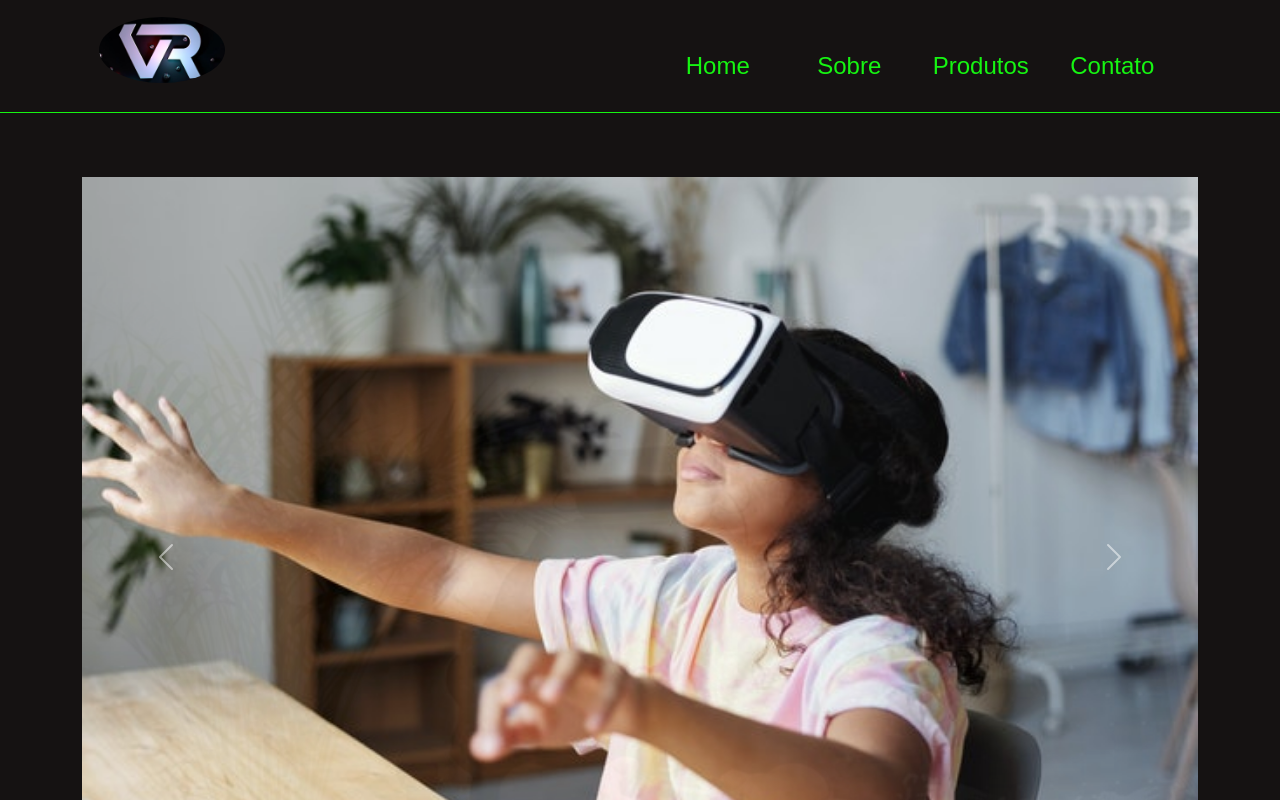
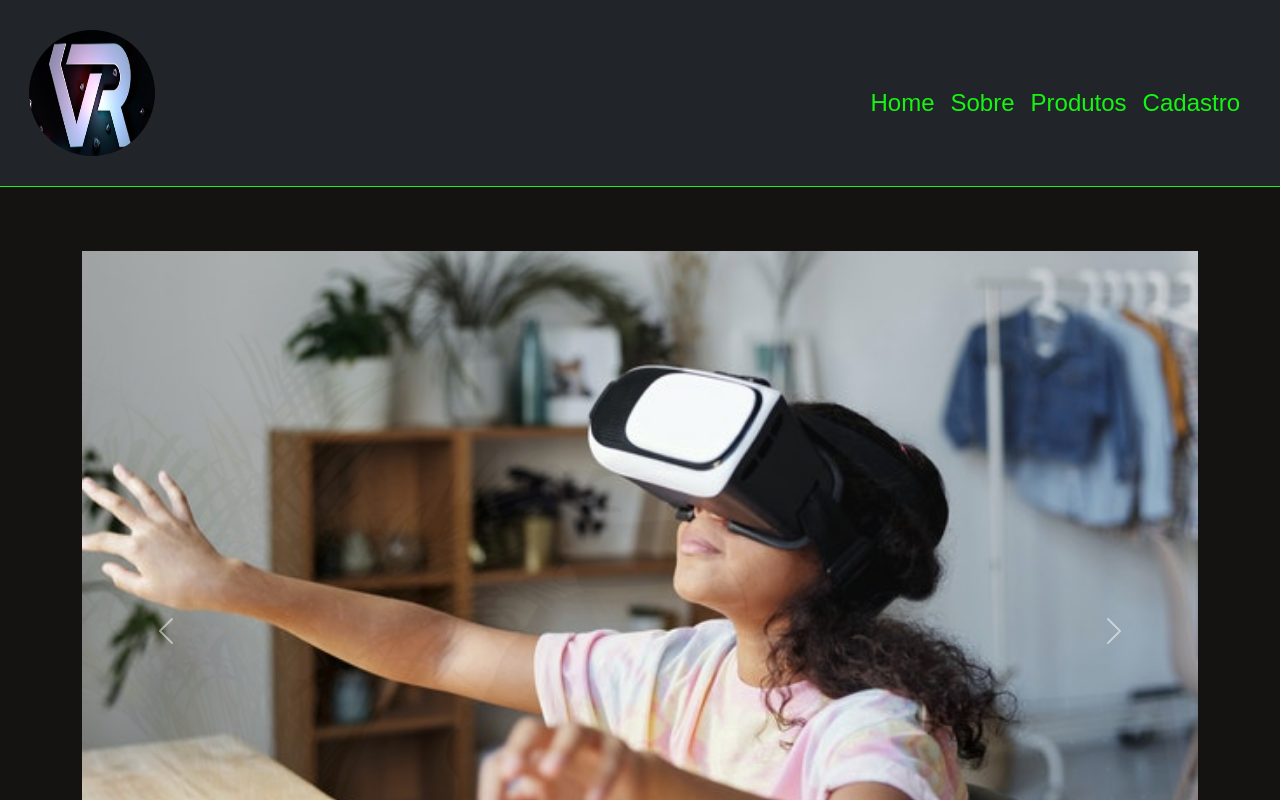
Before and after one commit to Amadeo-Frontend/bootstrap, a plain HTML site: page index.html in a window 1280 px wide. Shown: the top 800 px of the page. Drawn offline with Linux system fonts and the light colour scheme.

Commit message:
bootstrap

```diff
--- a/custom.css
+++ b/custom.css
@@ -21,6 +21,10 @@ textarea {
     margin-top: 1rem;
 }
 
+.container-fluid {
+    align-items: center !important;
+}
+
 header ul {
     padding: 20px;
     margin-top: 20px;
@@ -39,6 +43,7 @@ header img {
     width: 10rem;
     height: 10rem;
     padding: 17px;
+    border-radius: 50%;
 }
 
 header h1 {
@@ -173,3 +178,9 @@ button {
 
     }
 }
+
+@media (max-width: 1600px) {
+    .navbar-collapse {
+        flex-grow: 0;
+    }
+}
--- a/index.html
+++ b/index.html
@@ -12,15 +12,16 @@
 </head>
 <body>
   <header>
-    <div class="container">
-      <div class="row">
-        <div class="col">
-          <img src="./images/logo.jpg" alt="realidade virtual" class="img-fluid rounded-circle mx-auto" />
-        </div>
-        <div class="col">
-          <ul class="nav nav-justified ">
+    <nav class="navbar navbar-expand-sm bg-dark navbar-collapse">
+      <div class="container-fluid">
+        <a class="navbar-brand" href="#"><img class="logo" src="./images/logo.jpg" alt="logo"></a>
+        <button class="navbar-toggler" type="button" data-bs-toggle="collapse" data-bs-target="#collapsibleNavbar">
+          <span class="navbar-toggler-icon"></span>
+        </button>
+        <div class="collapse navbar-collapse" id="collapsibleNavbar">
+          <ul class="navbar-nav">
             <li class="nav-item">
-              <a class="nav-link active" href="#home">Home</a>
+              <a class="nav-link" href="#">Home</a>
             </li>
             <li class="nav-item">
               <a class="nav-link" href="#sobre">Sobre</a>
@@ -29,12 +30,12 @@
               <a class="nav-link" href="#produtos">Produtos</a>
             </li>
             <li class="nav-item">
-              <a class="nav-link" href="#contato">Contato</a>
+              <a class="nav-link" href="#contato">Cadastro</a>
             </li>
           </ul>
         </div>
       </div>
-    </div>
+    </nav>
   </header>
   <section id="sobre">
     <div class="container">
@@ -43,13 +44,13 @@
           <div id="carouselFade" class="carousel slide carousel-fade rounded-4" data-bs-ride="carousel">
             <div class="carousel-inner">
               <div class="carousel-item active">
-                <img src="images/pexels-2.jpeg" class="d-block w-100" alt="...">
+                <img src="images/pexels-2.jpeg" class="d-block w-100" alt="realidade virtual">
               </div>
               <div class="carousel-item">
-                <img src="images/pexels-3.jpg" class="d-block w-100" alt="...">
+                <img src="images/pexels-3.jpg" class="d-block w-100" alt="realidade virtual">
               </div>
               <div class="carousel-item">
-                <img src="images/pexels-4.jpg" class="d-block w-100" alt="...">
+                <img src="images/pexels-4.jpg" class="d-block w-100" alt="realidade virtual">
               </div>
             </div>
             <button class="carousel-control-prev" type="button" data-bs-target="#carouselFade" data-bs-slide="prev">
@@ -188,7 +189,8 @@
                   </div>
                   <div class="col">
                     <i class="fa-regular fa-message"></i>
-                    <textarea class="form-control" name="" rows="6"placeholder="Mensagem" required></textarea>
+                    <label for="mensagem">Mensagem</label>
+                    <textarea class="form-control" name="" rows="6"placeholder="Digite sua mensagem" required></textarea>
                   </div>
                   <div class="col"><button type="submit" class="btn btn-group-sm btn-danger">Enviar</button>
                   </div>
```
Also changed, not shown: 1 other file.
